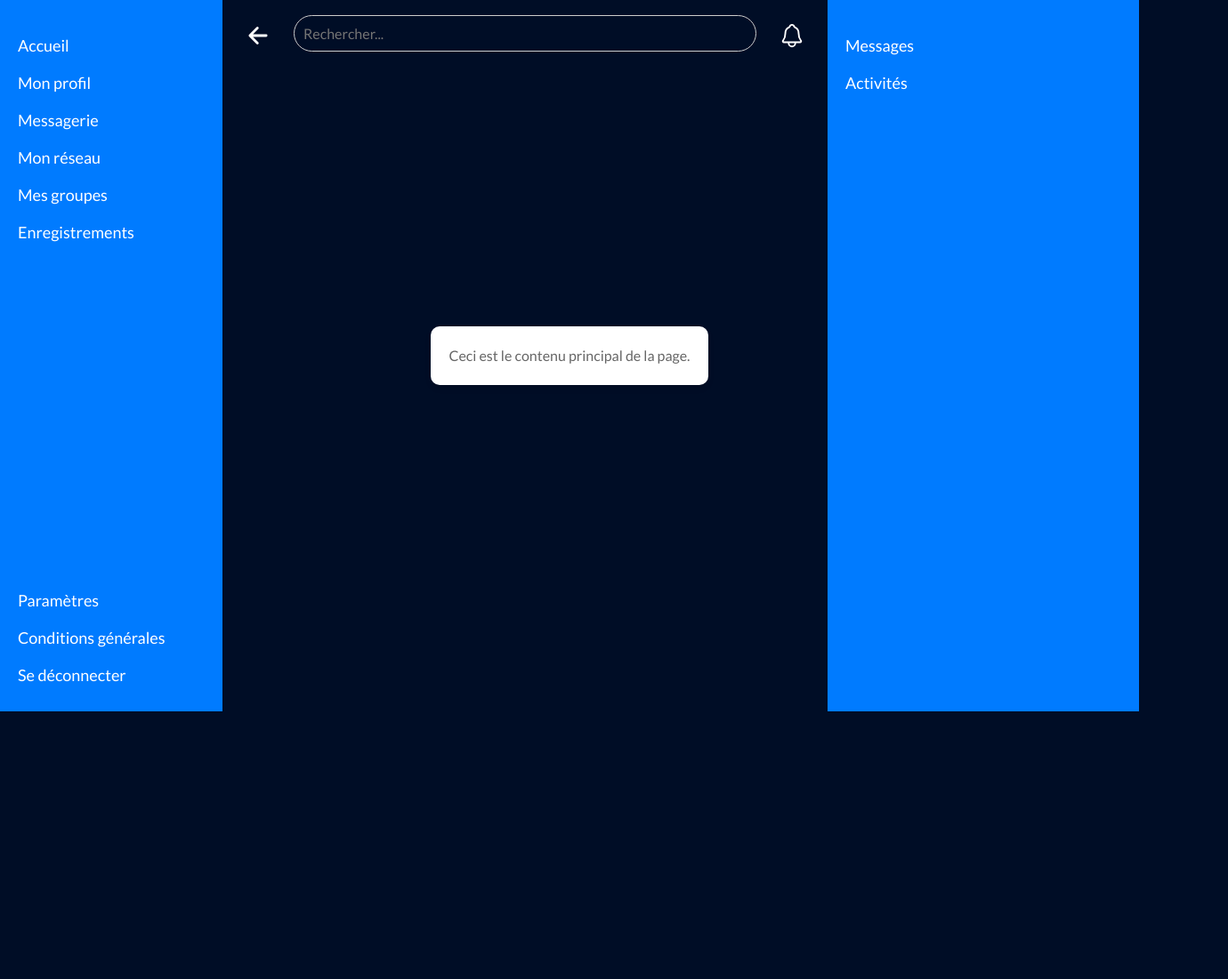
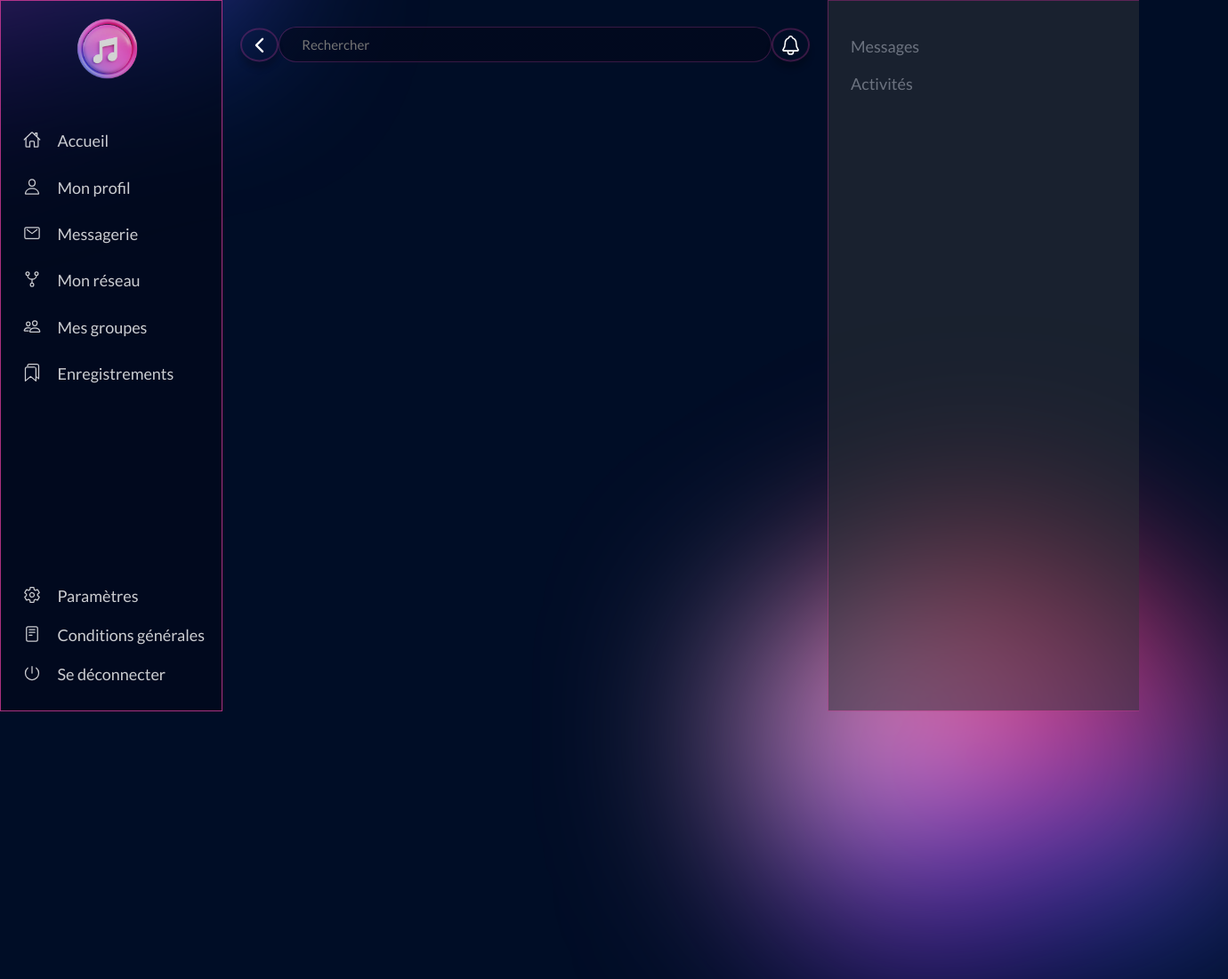
Before and after one commit to ApollineSetan/Let-sJamLogin, a React (Vite) app: page / in a window 1280 px wide. Shown: the whole page at 89% size, 1380 px wide, since content can reach past the window. Before the commit the page ends 800 px from the top, so only its background shows below. Built offline with nearby package versions, Linux system fonts and the light colour scheme.

Commit message:
ajout styles recherche et logo

```diff
--- a/src/Home.css
+++ b/src/Home.css
@@ -7,14 +7,11 @@
   font-family: 'Lato';
 }
 
-.main-content {
-  margin: 60px 270px; /* Ajuster pour la sidebar gauche */
-  margin-right: 370px; /* Ajuster pour la sidebar droite */
-  padding: 20px;
-  width: calc(100% - 620px); /* Ajuster la largeur totale pour tenir compte des deux sidebars */
-  background-color: #fff;
-  border-radius: 10px;
-  box-shadow: 0px 4px 6px rgba(0, 0, 0, 0.1);
+.home-page {
+  width: 100%;
+  height: 100%;
+  position: relative;
+  z-index: -1;
 }
 
 body {
@@ -23,118 +20,212 @@ body {
   align-items: center;
   min-height: 100vh;
   position: relative;
-    overflow: hidden;
   background-color: #000D26;
+  overflow: visible;
 }
 
-  .home-page {
-    display: flex;
-    width: 100%;
-    position: relative;
+.ellipseone, .ellipsesix {
+  width: 250px;
+  height: 250px;
+  left: 283px;
+  top: 96px;
+  position: absolute;
+  background: #E33E9F;
+  border-radius: 50%;
+  z-index: 1;
+}
+
+.ellipsetwo, .ellipseseven {
+  width: 311px;
+  height: 311px;
+  left: 45px;
+  top: 190px;
+  position: absolute;
+  background: #4D25AE;
+  border-radius: 50%;
+  z-index: 1;
+}
+
+.ellipsethree, .ellipseeight {
+  width: 250px;
+  height: 250px;
+  left: 139px;
+  top: 0px;
+  position: absolute;
+  background: #FE476E;
+  border-radius: 50%;
+  z-index: 1;
+}
+
+.ellipsefour, .ellipsenine {
+  width: 250px;
+  height: 250px;
+  left: 0px;
+  top: 90px;
+  position: absolute;
+  background: #FCACEE;
+  border-radius: 50%;
+  z-index: 1;
+}
+
+.ellipsefive, .ellipseten {
+  width: 166px;
+  height: 166px;
+  left: 374px;
+  top: 274px;
+  position: absolute;
+  background: #2155EC;
+  border-radius: 50%;
+  z-index: 1;
+}
+
+.premierGroupe, .deuxiemeGroupe {
+  width: 540px;
+  height: 501px;
+  position: absolute;
+  filter: blur(100px);
+  opacity: 1;
+  z-index: -1;
+}
+
+.premierGroupe {
+  left: 200px;
+  top: 200px;
+  filter: blur(110px);
+}
+
+.deuxiemeGroupe {
+  left: -917px;
+  top: -814px;
 }
 
 .search-bar {
   position: fixed;
   top: 0;
-    left: 250px; /* Marge égale à la largeur de la sidebar gauche */
-    right: 350px; /* Marge égale à la largeur de la sidebar droite */
-    width: calc(100% - 600px); /* En tenant compte des deux sidebars */
+  left: 250px;
+  right: 350px;
+  width: calc(100% - 600px);
   display: flex;
+  justify-content: space-between;
   align-items: center;
-    justify-content: center;
   background-color: transparent;
   z-index: 10;
-    padding: 10px 20px;
+  padding: 30px 20px;
 }
 
-
 .search-bar input {
-    width: 100%;
+  width: 90%;
   padding: 10px;
-    font-size: 16px;
-    border: 1px solid #ccc;
-    border-radius: 25px;
-    outline: none;
-    background-color: transparent;
-    color: #333;
+  font-size: 15px;
+  border: 1px solid rgba(227, 62, 159, 0.25);
+  background: linear-gradient(rgba(2, 6, 23, 0.50), rgba(2, 6, 23, 0.50)) padding-box;
+  border-image: linear-gradient(to top, #E33E9F, #4D25AE) border-box;
+  border-radius: 50em;
+  padding-left: 25px;
+  color: white;
+  font-family: 'Lato';
+  font-weight: 500;
 }
 
 .search-bar input:focus {
   border-color: #007bff;
 }
 
-  /* Bouton flèche retour */
-  .back-button {
-    background: none;
-    border: none;
-    color: #ffffff;
-    font-size: 24px;
+.back-button,
+.notification-button {
+  background-color: transparent;
+  color: white;
+  width: 45px;
+  height: 38px;
+  border: solid 2px rgba(227, 62, 159, 0.25);
+  border-radius: 50%;
+  transform: translateY(1%);
   cursor: pointer;
-    padding: 5px;
-    margin-right: 20px;
+  display: flex;
+  justify-content: center;
+  align-items: center;
+  box-shadow: 0 8px 6px rgba(0, 0, 0, 0.2);
+  transition: transform 0.3s ease, box-shadow 0.3s ease;
 }
 
-  .back-button ion-icon {
-    margin-top: 10px;
-    font-size: 30px;
+.back-button:hover,
+.notification-button:hover {
+  transform: scale(1.1);
+  box-shadow: 0 6px 10px rgba(0, 0, 0, 0.2);
 }
 
-  /* Bouton notification */
-  .notification-button {
-    background: none;
-    border: none;
-    color: #ffffff;
-    font-size: 24px;
-    cursor: pointer;
-    padding: 5px;
-    margin-left: 20px;
+.back-button:active,
+.notification-button:active {
+  transform: scale(0.95);
 }
 
+.back-button ion-icon,
 .notification-button ion-icon {
-    margin-top: 10px;
-    font-size: 30px;
+  font-size: 25px;
 }
 
-  /* Sidebar gauche */
+.logo {
+  padding: 0px 0 30px 65px;
+}
+
+.imagelogo {
+  width: 70px;
+}
+
 .sidebar {
-    background-color: #007bff;
-    color: #fff;
   position: fixed;
   top: 0;
   bottom: 0;
   padding: 20px;
   overflow-y: auto;
+  z-index: 10;
 }
 
 .left-sidebar {
   width: 250px;
+  background: rgb(2,6,23,0.50);
+  border: 1px solid rgba(227, 62, 159, 0.75);
+  backdrop-filter: 'blur(4px)';
   left: 0;
+  color: white;
 }
 
 .right-sidebar {
   right: 0;
-    width: 350px; /* Augmenter la largeur à 250px */
+  width: 350px;
+  opacity: 0.50;
+  background: #333738;
+  border-left: 1px rgba(227, 62, 159, 0.75) solid;
+  border-top: 1px rgba(227, 62, 159, 0.75) solid;
+  border-bottom: 1px rgba(227, 62, 159, 0.75) solid;
+  color: white;
 }
 
-  /* Liens dans la sidebar */
 .sidebar ul {
   list-style-type: none;
   padding: 0;
 }
 
 .sidebar li {
-    margin: 20px 0;
+  margin: 20px 0 0 5px;
   font-size: 18px;
   cursor: pointer;
+  opacity: 0.8
+}
+
+.sidebar li ion-icon {
+  font-size: 20px;
+  padding-right: 15px;
+  transform: translateY(10%);
 }
 
 .sidebar li:hover {
   text-decoration: underline;
 }
 
-  /* Séparation des liens en haut et en bas */
 .top-links {
-    margin-bottom: 40px; /* Espacement entre les deux sections */
+  margin-bottom: 40px;
+  line-height: 1.8
 }
 
 .bottom-links {
@@ -144,18 +235,17 @@ body {
 }
 
 .bottom-links ul {
-    margin-top: auto; /* Place les liens en bas */
+  margin-top: auto;
 }
 
 .bottom-links li {
   margin-bottom: 10px;
 }
 
-  /* Contenu principal */
 .main-content {
-    margin: 60px 220px; /* Gère l'espacement avec les sidebars */
+  margin: 60px 220px;
   padding: 20px;
-    width: calc(100% - 440px); /* Réduit la largeur pour tenir compte des 2 sidebars */
+  width: calc(100% - 440px);
   background-color: #fff;
   border-radius: 10px;
   box-shadow: 0px 4px 6px rgba(0, 0, 0, 0.1);
--- a/src/Home.jsx
+++ b/src/Home.jsx
@@ -5,11 +5,11 @@ function Home() {
         <header className="search-bar">
           {/* Bouton flèche retour */}
           <button className="back-button">
-            <ion-icon name="arrow-back-outline"></ion-icon>
+          <ion-icon name="chevron-back-outline"></ion-icon>
           </button>
 
           {/* Barre de recherche */}
-          <input type="text" placeholder="Rechercher..." />
+          <input type="text" placeholder="Rechercher" />
 
           {/* Bouton notifications */}
           <button className="notification-button">
@@ -19,30 +19,31 @@ function Home() {
 
         {/* Sidebar gauche */}
         <aside className="sidebar left-sidebar">
+          <div class="logo"><img class="imagelogo" src="logomusic-removebg-preview.png"></img></div>
           <div className="top-links">
             <ul>
-              <li>Accueil</li>
-              <li>Mon profil</li>
-              <li>Messagerie</li>
-              <li>Mon réseau</li>
-              <li>Mes groupes</li>
-              <li>Enregistrements</li>
+              <li><ion-icon name="home-outline"></ion-icon> Accueil</li>
+              <li><ion-icon name="person-outline"></ion-icon> Mon profil</li>
+              <li><ion-icon name="mail-outline"></ion-icon> Messagerie</li>
+              <li><ion-icon name="git-network-outline"></ion-icon> Mon réseau</li>
+              <li><ion-icon name="people-outline"></ion-icon> Mes groupes</li>
+              <li><ion-icon name="bookmarks-outline"></ion-icon> Enregistrements</li>
             </ul>
           </div>
 
           <div className="bottom-links">
             <ul>
-              <li>Paramètres</li>
-              <li>Conditions générales</li>
-              <li>Se déconnecter</li>
+              <li><ion-icon name="settings-outline"></ion-icon> Paramètres</li>
+              <li><ion-icon name="reader-outline"></ion-icon> Conditions générales</li>
+              <li><ion-icon name="power-outline"></ion-icon> Se déconnecter</li>
             </ul>
           </div>
         </aside>
 
         {/* Contenu principal */}
-        <main className="main-content">
-          <p>Ceci est le contenu principal de la page.</p>
-        </main>
+        {/* <main className="main-content">
+          <p> </p>
+        </main> */}
 
         {/* Sidebar droite */}
         <aside className="sidebar right-sidebar">
@@ -51,6 +52,20 @@ function Home() {
             <li>Activités</li>
           </ul>
         </aside>
+        <div className ="premierGroupe">
+          <div className="ellipseone"></div>
+          <div className="ellipsetwo"></div>
+          <div className="ellipsethree"></div>
+          <div className="ellipsefour"></div>
+          <div className="ellipsefive"></div>
+        </div>
+        <div className ="deuxiemeGroupe">
+          <div className="ellipsesix"></div>
+          <div className="ellipseseven"></div>
+          <div className="ellipseeight"></div>
+          <div className="ellipsenine"></div>
+          <div className="ellipseten"></div>
+        </div>
       </div>
     );
   }
```
Also changed, not shown: logomusic-removebg-preview.png (added). Lines whose indentation alone changed are shown as unchanged.
